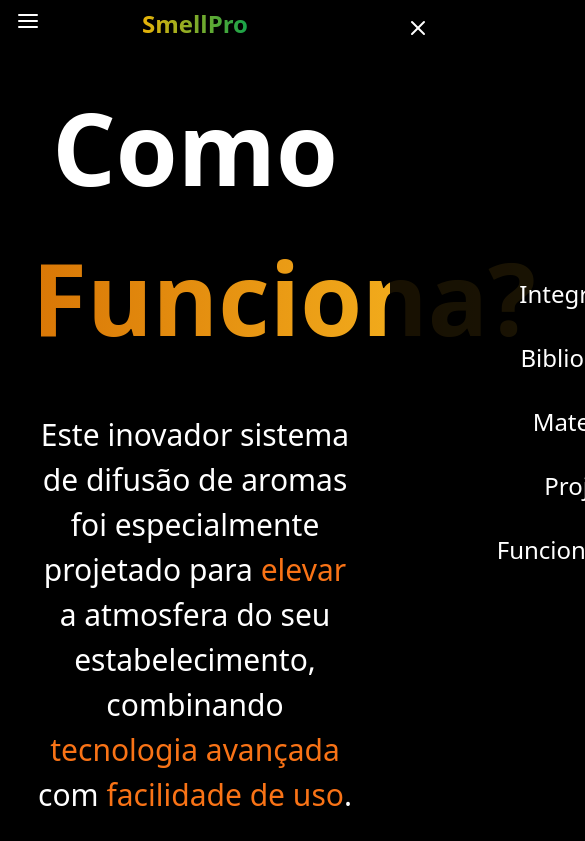
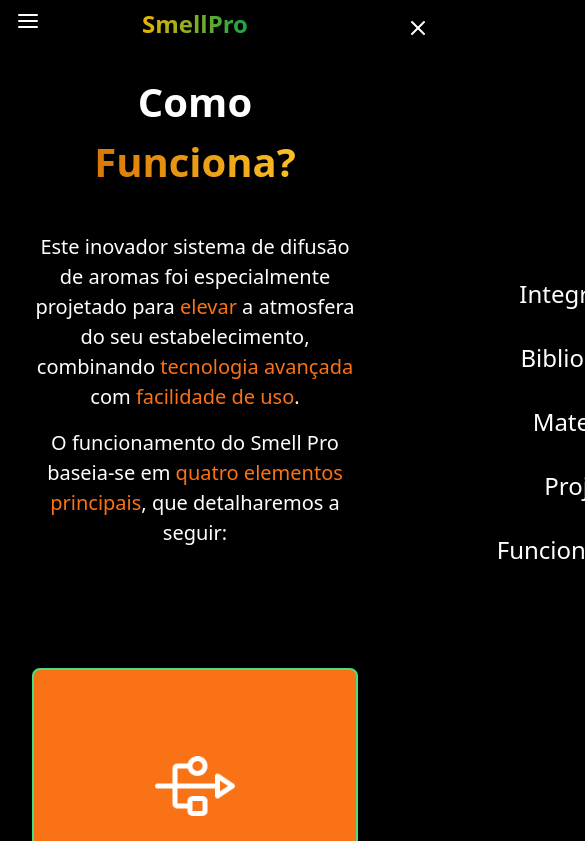
Before and after one commit to VitorTigre/sitetcc, a React (Vite) app: page /funcionamento in a window 390 px wide. Shown: the top 841 px of the page, 585 px wide, since content can reach past the window. Built offline with nearby package versions, Linux system fonts and the light colour scheme.

Commit message:
Se Deus quiser é o penultimo

```diff
--- a/src/components/Funciona.jsx
+++ b/src/components/Funciona.jsx
@@ -8,25 +8,23 @@
 
 const Card = ({ title, imageSrc, description }) => {
   return (
-    <div className="bg-gray-800 border-2 border-orange-500 text-white p-6 rounded-lg shadow-md mb-6 w-[50rem]"> {/* Aumentando a largura */}
+    <div className="bg-gray-800 border-2 border-orange-500 text-white p-6 rounded-lg shadow-md mb-6 w-full sm:w-[50rem]"> {/* Largura responsiva */}
       <h2 className="text-lg font-semibold mb-2 text-center bg-gradient-to-r from-amber-600 to-amber-400 bg-clip-text text-transparent">{title}</h2>
       <div className='flex items-center justify-center p-8'>
-        <div className="bg-orange-500 flex justify-center mb-4 border-2 rounded-xl p-4 " style={{ borderColor: '#5D8B29' }}>
-          <img src={imageSrc} alt={title} className="w-24 h-24 object-contain" /> {/* Aumentando o tamanho da imagem, se desejar */}
+        <div className="bg-orange-500 flex justify-center mb-4 border-2 rounded-xl p-4" style={{ borderColor: '#5D8B29' }}>
+          <img src={imageSrc} alt={title} className="w-20 h-20 sm:w-24 sm:h-24 object-contain" /> {/* Tamanho da imagem ajustado */}
         </div>
-        <p className="text-sm text-center w-64 px-6">{description}</p> {/* Ajustando a largura do texto para ocupar todo o espaço */}
+        <p className="text-sm text-center w-full px-6">{description}</p> {/* Ajustando a largura do texto */}
       </div>
     </div>
   );
 };
 
-
-
 const Card2 = ({ title, imageSrc, description }) => {
   return (
-    <div className="bg-orange-500 border-2 border-green-400 text-white p-6 rounded-lg shadow-md mb-6 w-96 h-72 flex flex-col items-center justify-center">
+    <div className="bg-orange-500 border-2 border-green-400 text-white p-6 rounded-lg shadow-md mb-6 w-full sm:w-96 h-72 flex flex-col items-center justify-center"> {/* Largura responsiva */}
       <div className="flex justify-center mb-4">
-        <img src={imageSrc} alt={title} className="w-24 h-24 object-contain" />
+        <img src={imageSrc} alt={title} className="w-20 h-20 sm:w-24 sm:h-24 object-contain" /> {/* Tamanho da imagem ajustado */}
       </div>
       <h2 className="text-lg font-semibold mb-2 text-center">{title}</h2>
       <p className="text-sm text-center">{description}</p>
@@ -38,21 +36,18 @@
 function PageFuncionamento() {
   return (
     <div className="bg-black text-white min-h-screen p-8">
-
       <header className="text-center mb-12">
-        <h1 className="text-[100px] font-bold text-white">Como <span className="bg-gradient-to-r from-amber-600 to-amber-400 bg-clip-text text-transparent">Funciona?</span></h1>
+        <h1 className="text-[40px] sm:text-[100px] font-bold text-white">Como <span className="bg-gradient-to-r from-amber-600 to-amber-400 bg-clip-text text-transparent">Funciona?</span></h1>
         <br />
-
-        <p className="mt-4 text-[30px]">
+        <p className="mt-4 text-[20px] sm:text-[30px]">
           Este inovador sistema de difusão de aromas foi especialmente projetado para{' '} <span className="text-orange-500">elevar</span>{' '}a atmosfera do seu estabelecimento, combinando{' '} <span className="text-orange-500">tecnologia avançada</span>{' '} com{' '} <span className="text-orange-500">facilidade de uso</span>.
         </p>
-        <p className="mt-4 text-[30px]">
+        <p className="mt-4 text-[20px] sm:text-[30px]">
           O funcionamento do Smell Pro baseia-se em <span className="text-orange-500">quatro elementos principais</span>, que detalharemos a seguir:
         </p>
       </header>
 
       <br />
-
 
       <section className="mt-12 flex justify-center">
         <div className="grid grid-cols-1 sm:grid-cols-2 lg:grid-cols-2 gap-8 max-w-4xl mx-auto">
```
Lines whose indentation alone changed are shown as unchanged.
